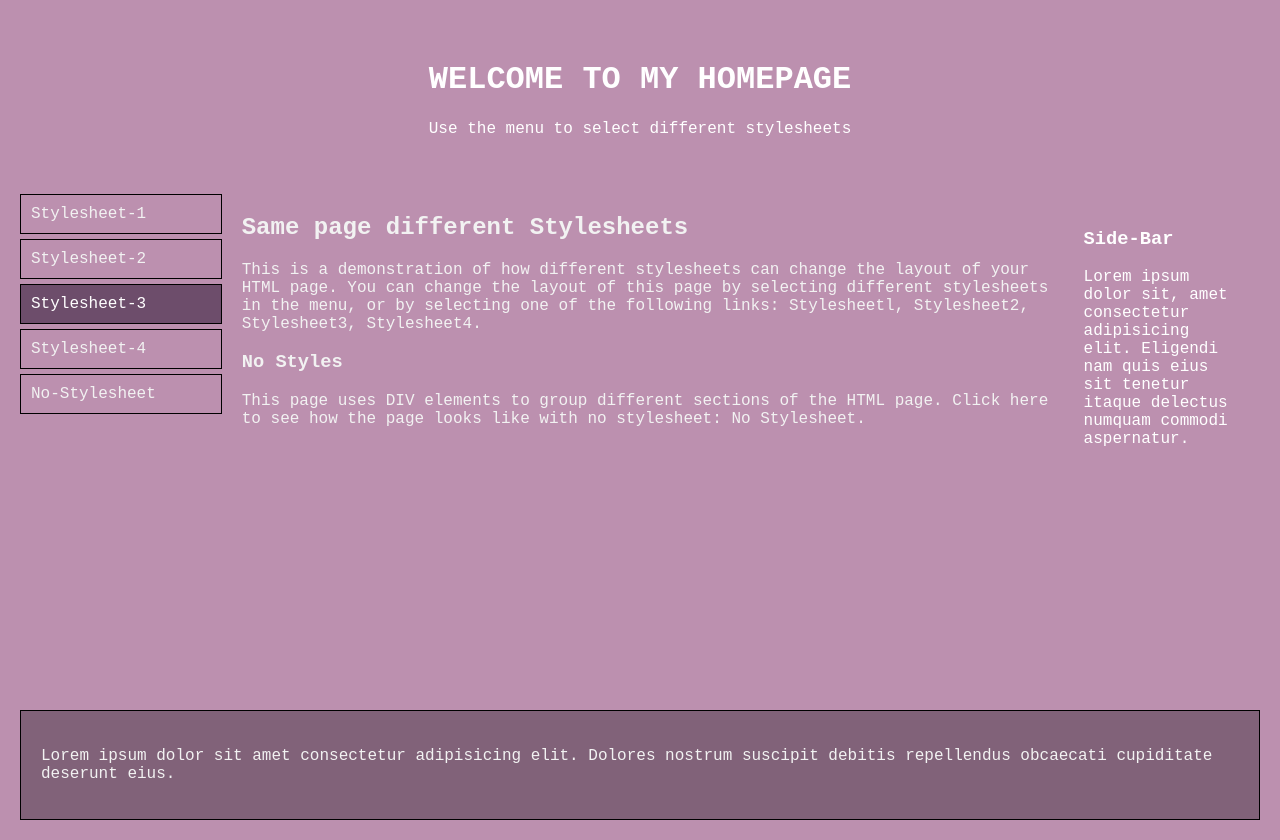
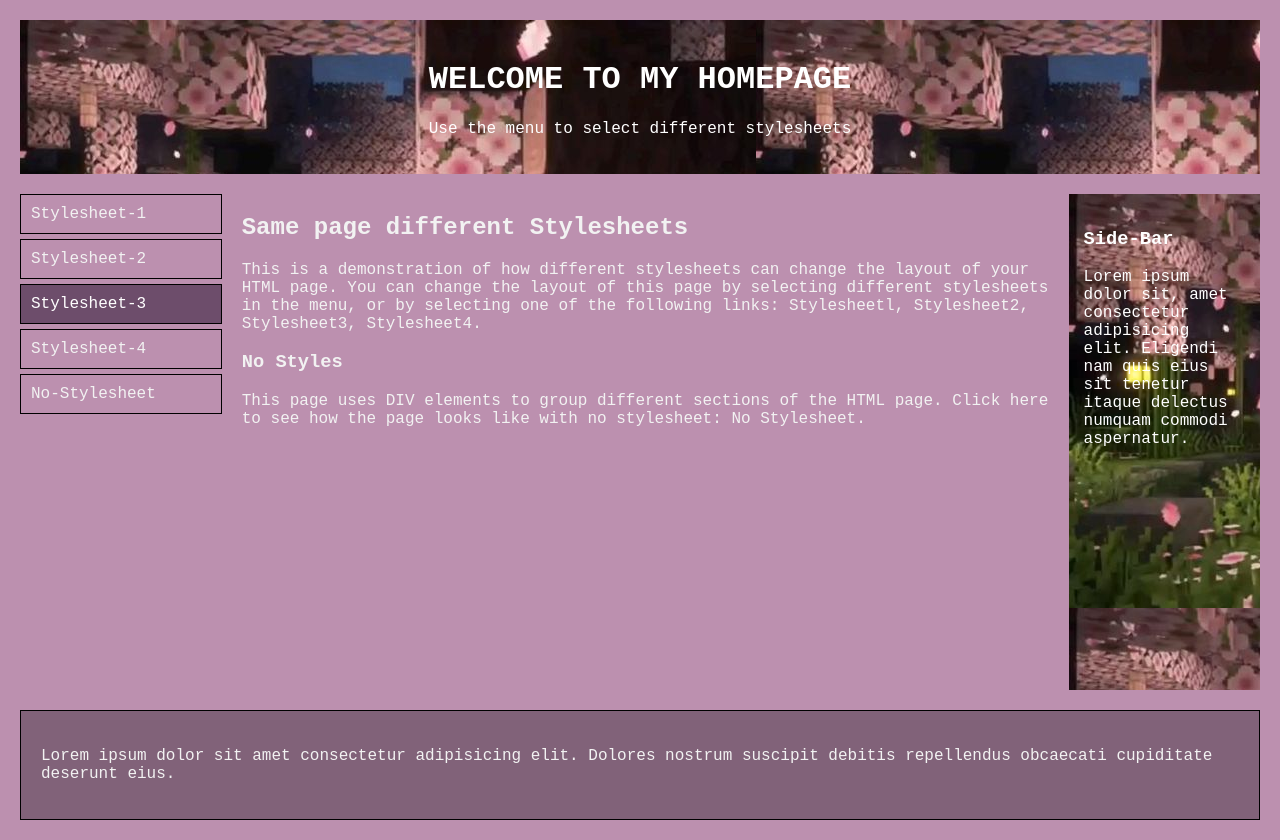
Before and after one commit to LorinDavid/Ws101FinalTask1, a plain HTML site: page stylesheet3.html in a window 1280 px wide. Drawn offline with Linux system fonts and the light colour scheme; the site is published under a folder, as on GitHub Pages, so addresses that start at the root find nothing.

Commit message:
Update stylesheet3.html

```diff
--- a/stylesheet3.html
+++ b/stylesheet3.html
@@ -23,7 +23,7 @@
             width: 100%;
             box-sizing: border-box;
             text-align: center;
-            background: url(/header2.jpg);
+            background: url(header2.jpg);
         }
 
         .container {
@@ -37,7 +37,7 @@
         #middle { flex: 4; }
         #side {
             flex: .8;
-            background: url(/header2.jpg);
+            background: url(header2.jpg);
             color: white;
             padding: 15px;
         }
```
